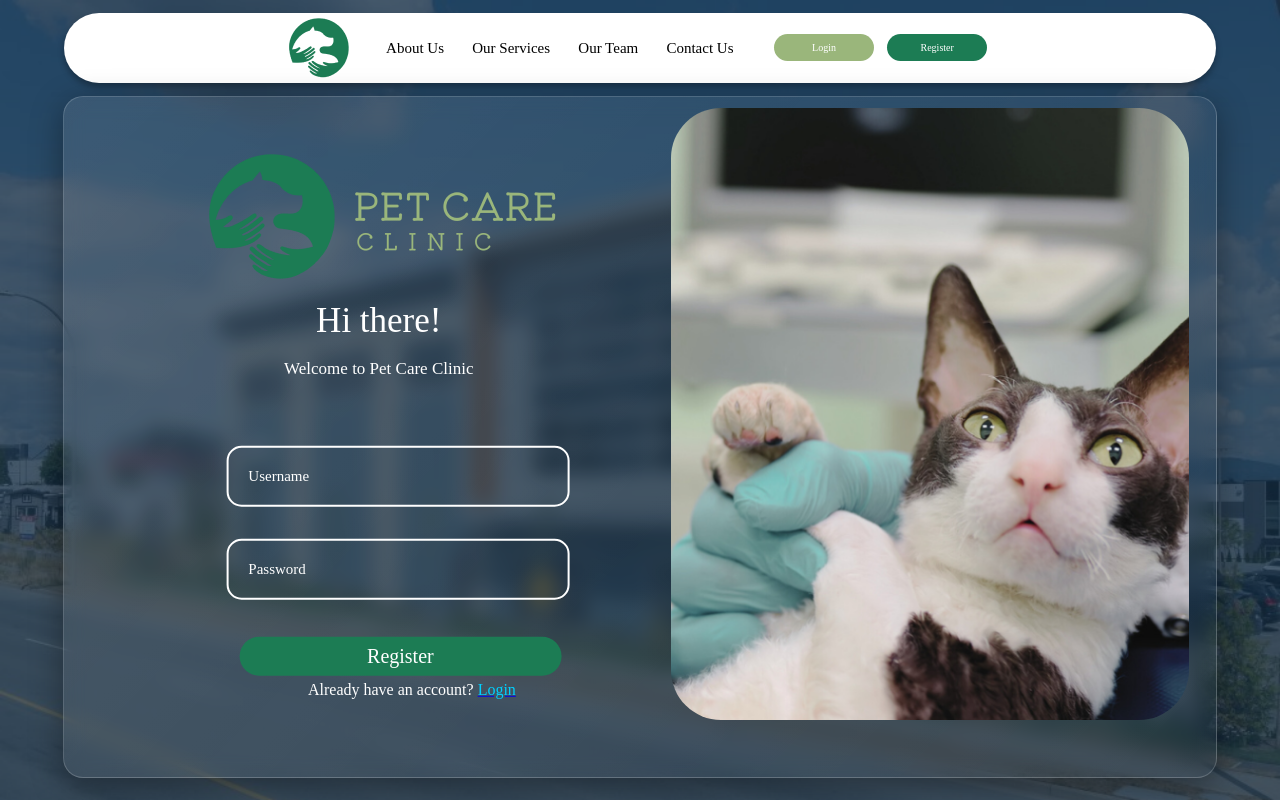
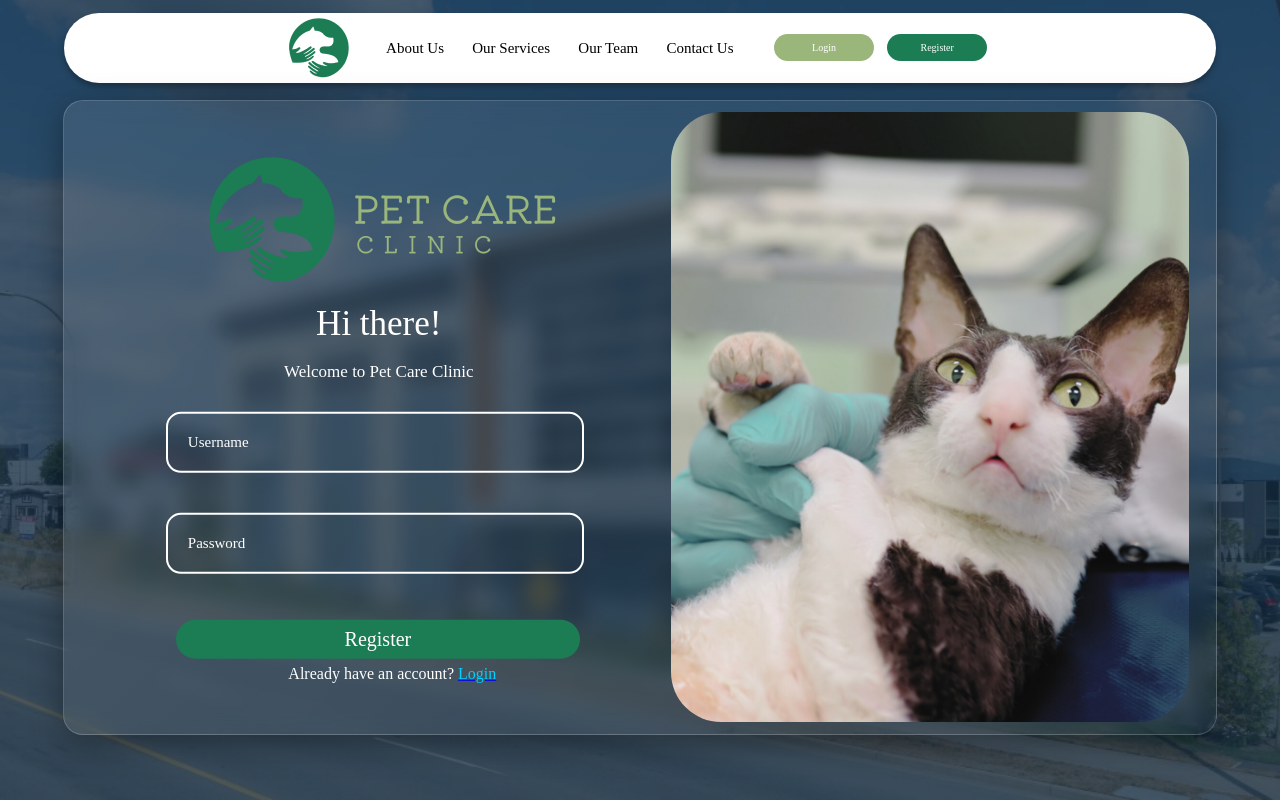
Before and after one commit to snaeb11/snaeb11.github.io, a plain HTML site: page AIM/index.html in a window 1280 px wide. Both pictures are taken after a click on the button "Register". Drawn offline with Linux system fonts and the light colour scheme; a web font is replaced by a local one.

Commit message:
reponsive

```diff
--- a/AIM/index.html
+++ b/AIM/index.html
@@ -29,10 +29,14 @@
         </div>
 
         <div class="content">
-            <div class="login">
+            <div class="left">
+                <div id="header">
                     <img class="img" src="photos/logoTwo.png" alt="logo">
                     <p id="hi">Hi there!</p>
                     <p id="welcome">Welcome to Pet Care Clinic</p>
+                </div>
+                    <div class="switch">
+                        <div class="login">
                             <form action="" class="form" id="login-form">
                                 <input type="text" id="username" class="input" placeholder="Username" required>
                                 <br>
@@ -42,7 +46,7 @@
                                 <p class="bottom-text">Don't have an account? <a href="#" onclick="register()"><span class="link" id="signup">Sign up</span></a></p>
                             </form>
                         </div>
-
+                    </div>
 
 
                 <div id="register">
@@ -54,6 +58,7 @@
                         <input type="submit" class="button" id="login" value="Register">
                         <p class="bottom-text">Already have an account? <a href="#" onclick="login()"><span class="link" id="signup">Login</span></a></p>
                     </form>
+                </div>
             </div>
             <div class="gato">
                 <img src="photos/gato.png" alt="gato" id="gato">
--- a/AIM/style/booking.css
+++ b/AIM/style/booking.css
@@ -31,6 +31,7 @@ html, body{
     display: inline-block;
     box-shadow: 0px 4px 6px rgba(0, 0, 0, 0.3);
     background: #ffffff;
+    overflow: hidden;
 }
 
 .navbar .logo{
@@ -119,7 +120,6 @@ html, body{
     display: inline-block;
     width: 90%;
     margin-top: 2.5%;
-    height: 78vh;
     background: #1C7C54;
     border-radius: 50px;
     background: linear-gradient(135deg, rgba(255, 255, 255, 0.1), rgba(255, 255, 255, 0));
@@ -187,8 +187,14 @@ textarea{
 
 .form .priv{
     margin-top: 1%;
-    width: 35%;
+    width: 100%;
+    margin-bottom: 1%;
     display: inline-block;
+}
+
+.priv #label{
+    padding-left: 0%;
+    margin-left: 1%;
 }
 
 .priv #priv-pol{
@@ -211,7 +217,7 @@ textarea{
 
 .priv #book-button{
     margin-top: 2%;
-    width: 25%;
+    width: 20%;
     padding: 8px;
     background: #9AB67B;
     border: none;
--- a/AIM/style/login.css
+++ b/AIM/style/login.css
@@ -31,6 +31,7 @@ html, body{
     display: inline-block;
     box-shadow: 0px 4px 6px rgba(0, 0, 0, 0.3);
     background: #ffffff;
+    overflow: hidden;
 }
 
 .navbar .logo{
@@ -113,7 +114,6 @@ html, body{
     display: inline-block;
     min-width: 90%;
     max-width: 90%;
-    height: 85vh;
     margin-top: 1%;
     border-radius: 50px;
     background: linear-gradient(135deg, rgba(255, 255, 255, 0.1), rgba(255, 255, 255, 0));
@@ -124,7 +124,7 @@ html, body{
     box-shadow: 0 8px 32px 0 rgba(0, 0, 0, 0.37);
 }
 
-.content .login{
+.content .left{
     width: 50%;
     max-height: 90%;
     display: inline-block;
@@ -133,7 +133,7 @@ html, body{
 
 .gato{
     width: 45%;
-    max-height: 90%;
+    height: 50%;
     display: inline-block;
     margin-top: 1%;
     margin-bottom: 1%;
@@ -141,11 +141,14 @@ html, body{
     border-radius: 50px;
     text-align: center;
     overflow: hidden;
-    object-fit: fill;
+    object-fit: cover;
 }
 
-.gato #gato{
-    width: 110%;
+.gato img{
+    width: 100%;
+    height: 610px;
+    object-fit: cover;
+    float: left;
 }
 
 
@@ -248,18 +251,16 @@ html, body{
 #login-form{
     visibility: visible;
     opacity: 1;
-    max-height: 90%;
 }
 
 #register{
     visibility: hidden;
     opacity: 0;
     margin-top: 2%;
-    width: 40%;
+    width: 50%;
     position: absolute;
     z-index: 2;
     top: 65.5%;
-    left: 29%;
+    left: 27%;
     transform: translate(-50%, -50%);
-    max-height: 50%;
 }
```
Lines whose indentation alone changed are shown as unchanged.
